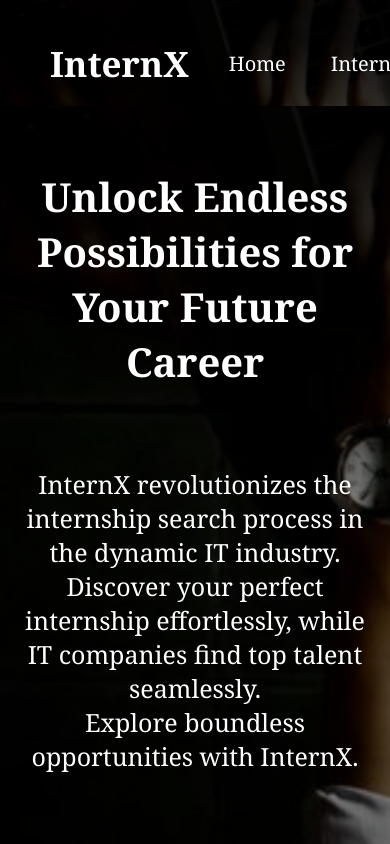
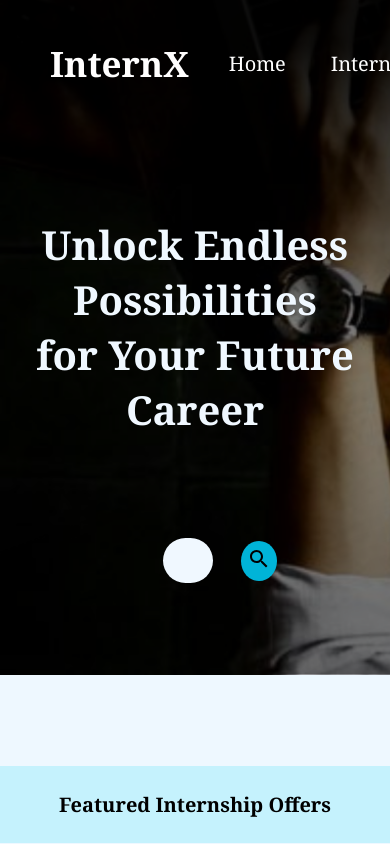
Before and after one commit to KushaRa/InternX_Front, a React (Create React App) app in the folder skillsync/: page /card in a window 390 px wide. Shown: the top 844 px of the page. Built offline with nearby package versions, Linux system fonts and the light colour scheme; no server answers.

Commit message:
Make card responsive for different screen sizes

```diff
--- a/skillsync/src/Pages/Card/Card.css
+++ b/skillsync/src/Pages/Card/Card.css
@@ -1,51 +1,53 @@
+* {
+  text-decoration: none;
+  box-sizing: border-box;
+}
+
 body {
   width: 100%;
   overflow-x: hidden; /* Prevent horizontal scroll */
   margin: 0; /* Remove default margin */
+  font-family: Cambria, Cochin, Georgia, Times, 'Times New Roman', serif;
 }
 
 .cardPage {
   display: flex;
   flex-direction: column;
-  height: 70vh;
-  background-image: url("../../assets/homepage.png");
+  height: 80vh;
   background-attachment: fixed;
   background-size: cover;
+  background-image: url("../../assets/homepage.png");
 }
 
-.locationlogo {
-  width: 10px;
-  height: 18.5px;
-  margin-right: 2px;
+.mainNav {
+  margin-top: 0;
+  padding-top: 0;
 }
 
-.remotelogo {
+.locationlogo,
+.remotelogo,
+.timelogo {
   width: 20px;
   height: 20px;
-  margin-right: -5px;
 }
 
-.timelogo {
-  width: 15px;
-  height: 18px;
-  margin-right: -5px;
-}
-
-.cardHeader {
-  padding: 10px;
+.heroSection {
   color: white;
-  height: 100vh;
-  background-image: url("../../assets/homepage.png");
+  height: 300vh;
   background-attachment: fixed;
   background-size: cover;
+  background-position: center;
   text-align: center;
   font-size: 2.5em;
   position: relative;
   margin-bottom: 20px;
+  margin-top: 0;
+  padding-top: 0;
 }
 
-.cardHeader p {
-  font-size: 25px;
+.cardHeader {
+  margin-top: 58px;
+  color: aliceblue;
 }
 
 .cardSearchBar {
@@ -55,6 +57,7 @@ body {
   font-size: 1em;
   width: 500px;
   justify-content: space-between;
+  margin-bottom: 50px;
 }
 
 .cardSearch {
@@ -68,7 +71,6 @@ body {
   flex: 1;
   margin-right: 50px;
   margin-left: 50px;
-  margin-top: 20px;
 }
 
 .cardSearchBar button {
@@ -81,33 +83,18 @@ body {
   margin-top: 10px;
 }
 
-.card-section {
-  align-items: center;
-}
-
-.cardButton {
-  padding: 10px 20px;
-  font-size: 1em;
-  background-color: #343839;
-  color: #fdfdfd;
-  border: none;
-  cursor: pointer;
-  border-radius: 10px;
-  height: 46px;
-}
-
 .card-featured-internships {
-  margin-top: 20px;
   display: flex;
   padding: 20px;
   font-size: 1em;
   width: 100%;
   justify-content: center;
-  align-items: center;
-  text-align: center;
+  align-items: left;
+  text-align: left;
   background-color: #75e4fa57;
   box-sizing: border-box;
-  margin-left: 20px;
+  margin-left: 0px;
+  margin-top: 95px;
 }
 
 .cardSearchBar input {
@@ -119,7 +106,8 @@ body {
   border-radius: 10px;
 }
 
-.card-featured-internships h2 {
+.card-featured-internships h2,
+.internship-cards h2 {
   font-size: 20px;
   margin-bottom: 5px;
   margin-top: 5px;
@@ -131,39 +119,53 @@ body {
 
 .internship-cards {
   display: flex;
+  flex-wrap: wrap;
   gap: 20px;
-  justify-content: center;
+  justify-content: flex-start;
+  margin-top: 20px;
+}
+.internship-card {
+  width: calc(25% - 20px);
+  max-width: 300px;
+  height: 210px;
+  border-radius: 10px;
+  text-align: left;
+  margin-bottom: 20px;
+  margin-left: 40px;
+  margin-top: 10px;
+  cursor: pointer;
+  background-color: white;
+  transition: transform 0.3s, background-color 0.3s;
+
 }
 
-.internship-cards h2 {
-  font-size: 20px;
-  margin-bottom: 5px;
-  margin-top: 5px;
-  border-style: initial;
-  overflow: hidden;
-  border-radius: 10%;
-  text-overflow: ellipsis;
+@media screen and (max-width: 1200px) {
+  .internship-card {
+    width: calc(33.33% - 20px);
+  }
 }
 
-.internship-card {
-  padding: 20px;
-  width: 300px;
-  height: 300px;
-  border-radius: 10px;
-  text-align: left;
-  margin: 10px;
-  cursor: pointer;
-  transition: transform 0.3s, background-color 0.3s; /* Smooth transition for hover effect */
+@media screen and (max-width: 900px) {
+  .internship-card {
+    width: calc(50% - 20px);
+  }
 }
 
+@media screen and (max-width: 600px) {
+  .internship-card {
+    width: calc(100% - 20px);
+  }
+}
 .internship-card:hover {
   background-color: #75e4fa57;
-  transform: scale(1.05); /* Slightly increase the size */
+  transform: scale(1.05);
 }
+
 .card-header {
-  background-color: #041b1e;
+  background-color: #1b2122;
   color: rgb(249, 246, 246);
-  padding: 50px;
+  padding: 20px;
+  height: 180px;
 }
 
 .card-details {
--- a/skillsync/src/Pages/Card/Card.jsx
+++ b/skillsync/src/Pages/Card/Card.jsx
@@ -32,15 +32,13 @@ export const Card = () => {
   };
   return (
     <div className="cardPage">
-      <> <MainNav /></>
-      <div className="cardHeader" style={{ display: 'flex', flexDirection: 'column', alignItems: 'center', textAlign: 'center' }}>
-       <h4>
-        Unlock Endless Possibilities for Your Future Career
+    <div className="mainNav"><MainNav/></div>
+      <div className="heroSection" >
+     <div className="cardHeader" style={{ display: 'flex', flexDirection: 'column', alignItems: 'center', textAlign: 'center' }}>
+      <h4>
+        Unlock Endless Possibilities<br></br> for Your Future Career
         </h4>
-        <p>InternX revolutionizes the internship search process in the dynamic IT industry.
-        <br></br> Discover your perfect internship effortlessly, while IT companies find top talent seamlessly.
-        <br></br> Explore boundless opportunities with InternX.
-        </p>
+
 
       <div className="cardSearchBar"
       style={{
@@ -70,7 +68,7 @@ export const Card = () => {
         />
             <button className="searchButton"><SearchIcon /></button>
           </div>
-
+          </div>
       </div>
       <div className="card-featured-internships">
         <h2>Featured Internship Offers</h2>
@@ -106,12 +104,6 @@ export const Card = () => {
     </div>
   );
 };
-<>
-  <div className="cardPage">
-    <div className="Mnavbar-container">
-      <MainNav />
-    </div>
-  </div>
-</>;
+
 
 export default Card;
```
